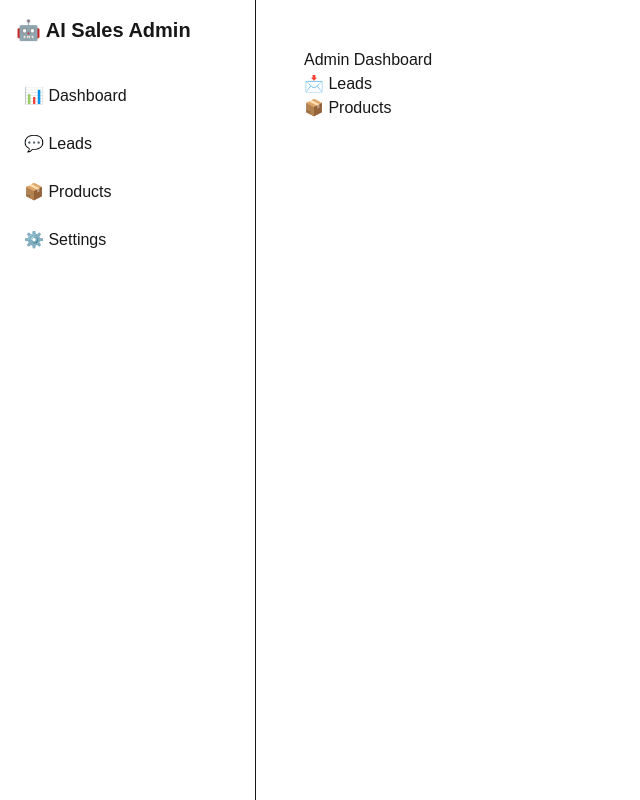
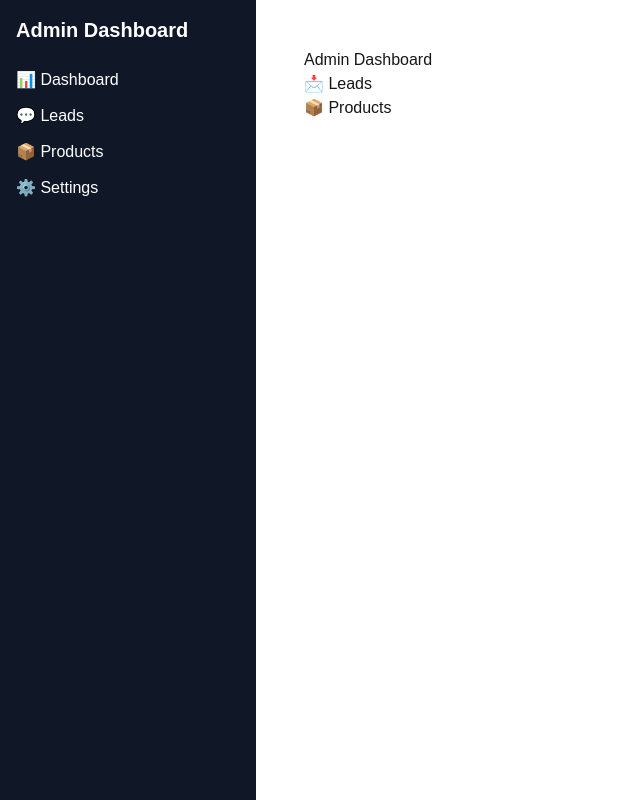
Before and after one commit to Huuhoan229/CHAT-AI-FACEBOOK-CHATGPT, a Next.js app in the folder apps/admin-ui/: page /products in a window 1280 px wide. Shown: the whole page, without its empty margins (0-640 px from the left). Built offline with nearby package versions, Linux system fonts and the light colour scheme.

Commit message:
fix: add Sidebar component

```diff
--- a/apps/admin-ui/src/components/sidebar.tsx
+++ b/apps/admin-ui/src/components/sidebar.tsx
@@ -1,22 +1,26 @@
+'use client';
+
 import Link from 'next/link';
 
 export default function Sidebar() {
   return (
-    <aside className="w-64 bg-white border-r">
-      <div className="p-4 text-xl font-bold">
-        🤖 AI Sales Admin
-      </div>
-      <nav className="space-y-2 p-4">
-        <Link href="/" className="block p-2 rounded hover:bg-gray-100">
+    <aside className="w-64 min-h-screen bg-gray-900 text-white p-4">
+      <h1 className="text-xl font-bold mb-6">Admin Dashboard</h1>
+
+      <nav className="space-y-3">
+        <Link href="/" className="block hover:text-blue-400">
           📊 Dashboard
         </Link>
-        <Link href="/leads" className="block p-2 rounded hover:bg-gray-100">
+
+        <Link href="/leads" className="block hover:text-blue-400">
           💬 Leads
         </Link>
-        <Link href="/products" className="block p-2 rounded hover:bg-gray-100">
+
+        <Link href="/products" className="block hover:text-blue-400">
           📦 Products
         </Link>
-        <Link href="/settings" className="block p-2 rounded hover:bg-gray-100">
+
+        <Link href="/settings" className="block hover:text-blue-400">
           ⚙️ Settings
         </Link>
       </nav>
```
